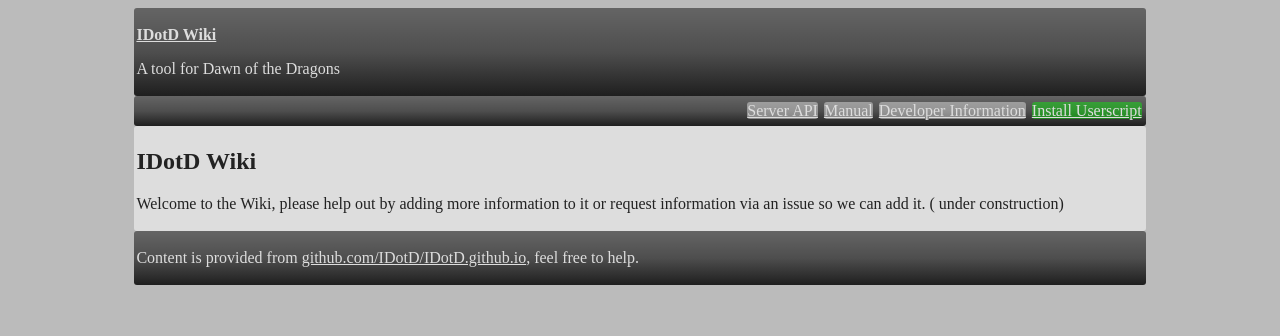
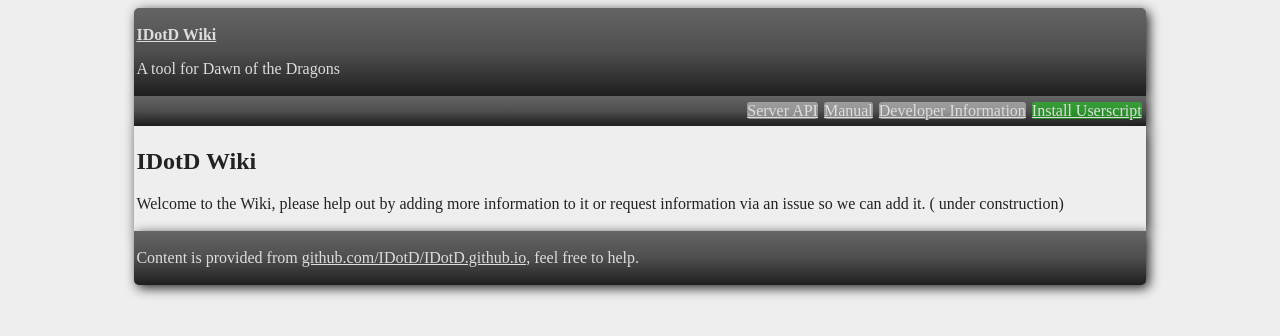
Before and after one commit to IDotD/IDotD.github.io, a Jekyll site: the page built from index.md, in a window 1280 px wide. Shown: the top 336 px of the page. Built offline with Jekyll 4.4.1, drawn with Linux system fonts in a browser that asks for light colours.

Commit message:
Update design.css

```diff
--- a/css/design.css
+++ b/css/design.css
@@ -1,10 +1,16 @@
 body {
-  background: #bbb;
+  background: #eee;
 }
 body > div {
-  background: #ddd;
+  background: #eee;
   color: #222;
-  border-radius: 3px;
+  box-shadow: 3px 3px 12px #222;
+}
+body > div:first-of-type {
+  border-radius: 5px 5px 0 0;
+}
+body > div:last-of-type {
+  border-radius: 0 0 5px 5px;
 }
 .dark {
   background: #222;
```
